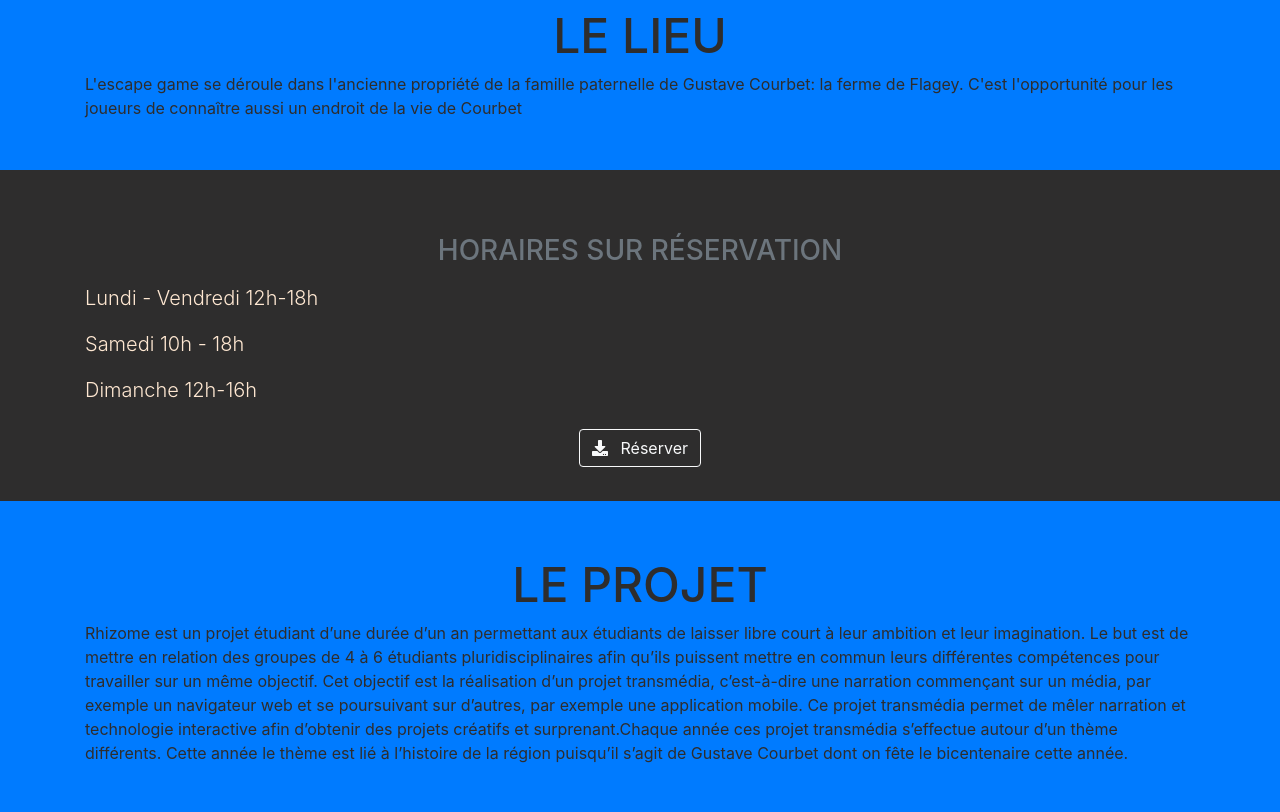
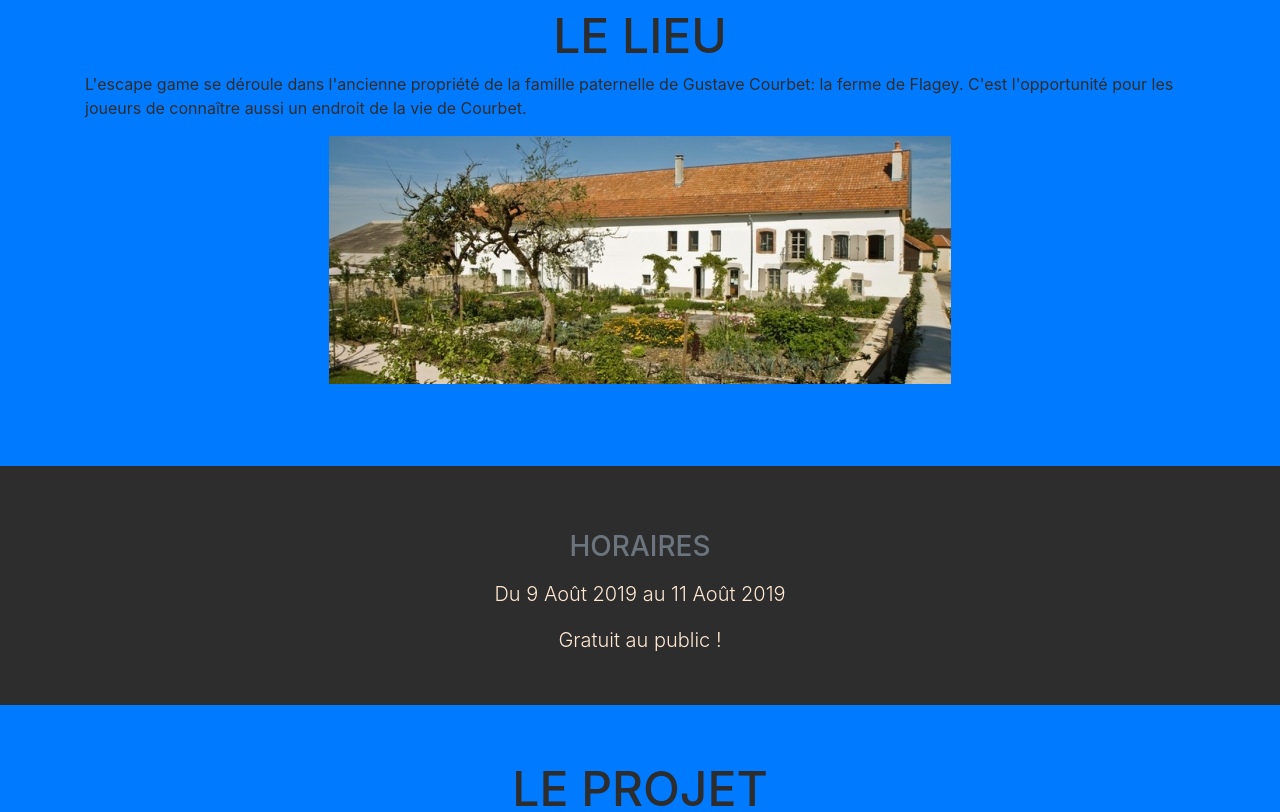
Before and after one commit to AntoinePy/Website_Rhizome, a website with bundled scripts: page startbootstrap-freelancer-gh-pages/index.html in a window 1280 px wide. Shown: the part 2100-2912 px from the top of the page. Built offline with nearby package versions, Linux system fonts and the light colour scheme; files whose address does not match are found by name.

Commit message:
Add image flagey and few changes

```diff
--- a/startbootstrap-freelancer-gh-pages/index.html
+++ b/startbootstrap-freelancer-gh-pages/index.html
@@ -105,7 +105,8 @@
       <h2 class="text-center text-uppercase mb-3 darkFont">Le Lieu</h2>
       <p class="darkFont">L'escape game se déroule dans l'ancienne propriété de la famille paternelle de Gustave
         Courbet:
-        la ferme de Flagey. C'est l'opportunité pour les joueurs de connaître aussi un endroit de la vie de Courbet</p>
+        la ferme de Flagey. C'est l'opportunité pour les joueurs de connaître aussi un endroit de la vie de Courbet.</p>
+        <img class="img-fluid mb-5 d-block mx-auto" src="img/flagey.jpg" alt="">
     </div>
   </section>
 
@@ -113,16 +114,16 @@
   <!-- Portfolio Grid Section -->
   <section class="portfolio" id="horaires">
     <div class="container">
-      <h3 class="text-center text-uppercase text-secondary mb-3">Horaires sur réservation</h3>
-      <p class="lead">Lundi - Vendredi 12h-18h</p>
-      <p class="lead">Samedi 10h - 18h</p>
-      <p class="lead">Dimanche 12h-16h</p>
-      <div class="text-center mt-4">
+      <h3 class="text-center text-uppercase text-secondary mb-3">Horaires</h3>
+<!--       <div class="col-lg-2 ml-auto">
+ -->    <p class="text-center lead">Du 9 Août 2019 au 11 Août 2019</p>
+        <p class="text-center lead">Gratuit au public !</p>
+<!--       <div class="text-center mt-4">
         <a class="btn btn-xl btn-outline-light" href="#">
           <i class="fas fa-download mr-2"></i>
           Réserver
         </a>
-      </div>
+      </div> -->
     </div>
   </section>
 
@@ -142,7 +143,7 @@
   </section>
 
   <!-- About Section -->
-  <section class="portfolio" id="about">
+  <!-- <section class="portfolio" id="about">
     <div class="container">
       <h2 class="text-center text-uppercase lead mb-3">A propos de nous</h2>
       <div class="row">
@@ -157,7 +158,7 @@
         </div>
       </div>
     </div>
-  </section>
+  </section> -->
 
   <!-- Contact Section -->
   <section id="contact">
```
Also changed, not shown: startbootstrap-freelancer-gh-pages/img/flagey.jpg (added).
